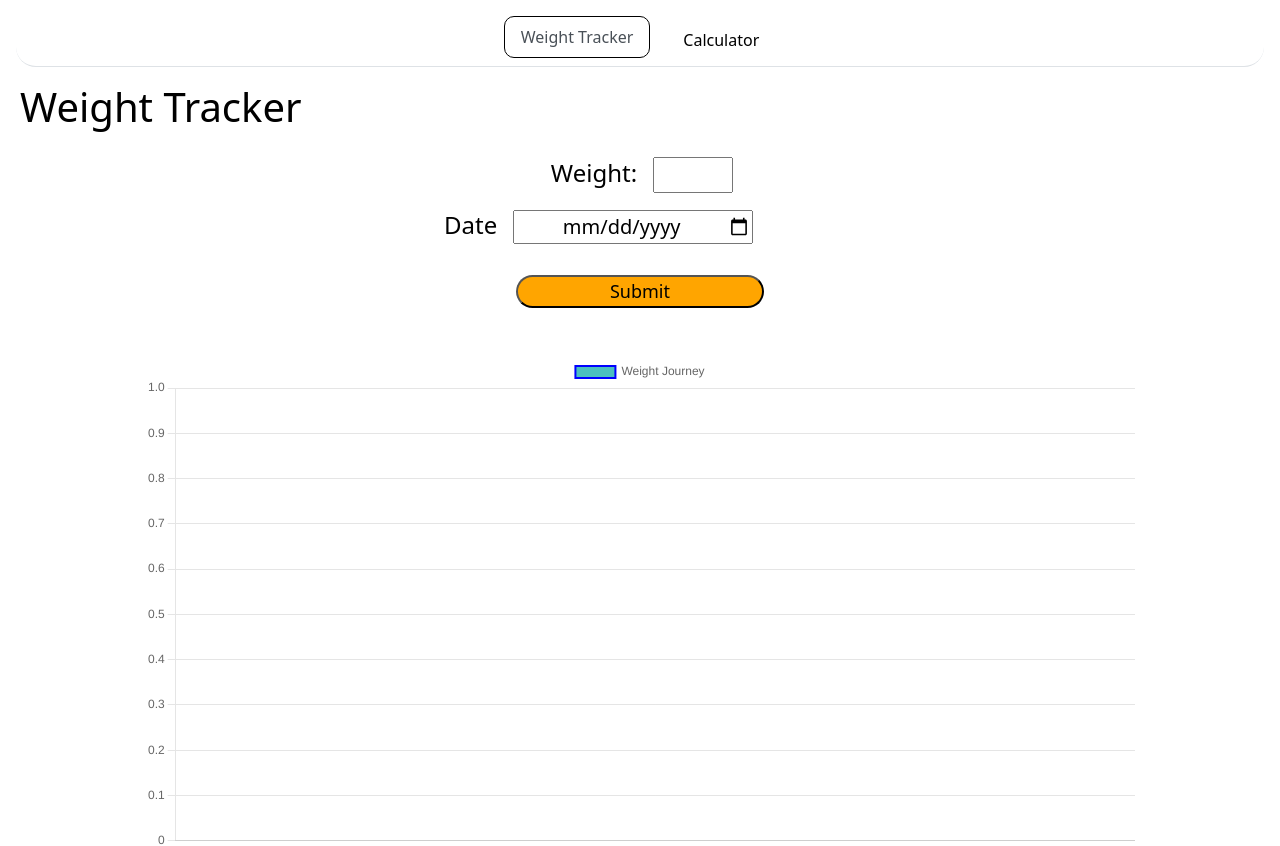
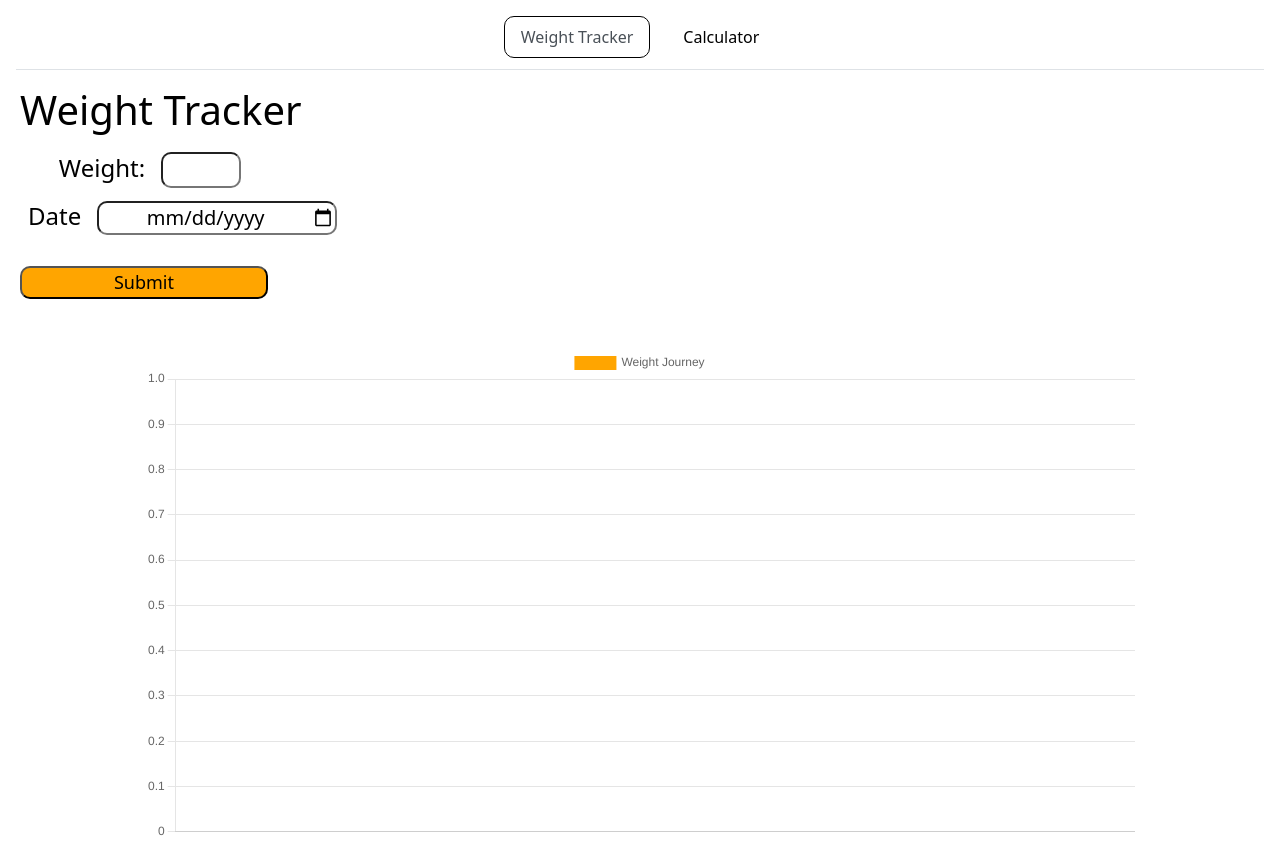
Before and after one commit to Bh00fie/Weight-Tracker, a React (Create React App) app: page /tracker in a window 1280 px wide. Shown: the top 846 px of the page. Built offline with nearby package versions, Linux system fonts and the light colour scheme.

Commit message:
made modification to styling, in Weight tracker sections needs to be aligned, footer needs to be aligned and have contributors name equally separated, in calculator, each section layout is a mess, refactoring is needed in addition to checking the API key for recipes

```diff
--- a/src/App.css
+++ b/src/App.css
@@ -6,7 +6,7 @@
     --buttonText: black;
 }
 * {
-    margin: 4px;
+    margin: 0.5vh;
     box-sizing: border-box;
 }
 
@@ -15,9 +15,13 @@ body {
     color: var(--textColour);
 }
 
+input, select{
+    border-radius: 10px;
+}
+
 button {
     width: 20%;
-    border-radius: 20px;
+    border-radius: 10px;
     background-color: var(--buttonColour);
     color: var(--buttonText);
 }
--- a/src/components/footer/footer.js
+++ b/src/components/footer/footer.js
@@ -42,7 +42,7 @@ function Footer() {
             </div>
 
           {/* Copyright */}
-          <div className="copyright text-light">Weight Tracker - All Right Reserved 2023</div>
+          <div className="copyright text-dark">Weight Tracker - All Right Reserved 2023</div>
         </footer>
       </div>
   );
--- a/src/components/navbar/navBar.css
+++ b/src/components/navbar/navBar.css
@@ -4,13 +4,12 @@
 }
 
 .icon .nav-link {
-    padding: 0.31vh 1.25vh 0.27vh 1.25vh
+    padding: 0.31vh 1.25vh 0.27vh 1.25vh;
 }
 
 .nav-tabs .nav-link.active {
     border: 1px solid var(--textColour);
     border-radius: 10px;
-    margin: 0.5vh;
     border-color: black;
 }
 
@@ -18,12 +17,13 @@
     color: var(--textColour);
     font-weight: 500;
     --bs-nav-link-hover-color: var(--buttonColour);
+    border-radius: 10px;
 }
 
 .nav-tabs{
     display: flex;
     justify-content: center;
     align-items: center;
-    border-radius: 20px;
-    margin-bottom: 2vh ;
+    padding-bottom: 1vh;
+    margin-bottom: 2vh;
 }
--- a/src/components/pages/Calculator.js
+++ b/src/components/pages/Calculator.js
@@ -84,7 +84,8 @@ function Calculator() {
     <div class="container">
   <div class="row">
     <div class="col-sm-12 border rounded">
-    <form>
+    <h1>Calorie Calculator</h1>
+    <form id="calorieForm">
       <div className="heightInput">
         <label htmlFor="NewHeight">Height:</label>
         <input id="NewHeight"
@@ -138,7 +139,6 @@ function Calculator() {
       <br></br>
       <button className="submitButton" onClick={submitData}>Submit</button>
     </form>
-      <h1>Calorie Calculator</h1>
     </div>
     <div class="col-sm-12 p-0 border rounded">
 
--- a/src/components/pages/Tracker.js
+++ b/src/components/pages/Tracker.js
@@ -36,13 +36,13 @@ const Tracker = () => {
         label: "Weight Journey",
         data: ChartData.map((data) => data.weight),
         backgroundColor: [
-          "rgba(75,192,192,1)",
+          "orange",
           "#ecf0f1",
           "#50AF95",
           "#f3ba2f",
           "#2a71d0",
         ],
-        borderColor: "blue",
+        borderColor: "orange",
         borderWidth: 2,
       },
     ],
--- a/src/components/pages/tracker.css
+++ b/src/components/pages/tracker.css
@@ -23,7 +23,7 @@
 
 .submitButton {
     width: 20%;
-    border-radius: 20px;
+    border-radius: 10px;
     background-color: orange;
     color: var(--buttonText);
     font-size: large;
@@ -68,7 +68,7 @@ td, .weightInput, .dateInput {
     color: var(--textColour);
 }
 
-form {
+#calorieForm {
     display: flex;
     flex-direction: column;
     justify-content: center;
--- a/src/components/sections/CalcGrid/CalcGrid.js
+++ b/src/components/sections/CalcGrid/CalcGrid.js
@@ -68,10 +68,10 @@ function CalcGrid() {
         extremeloss=(weightloss*0.67).toFixed();
       }
     const griddata= [
-        ['0kg/week (maintain)', weightloss],
-        ['0.25kg/week', mildloss],
-        ['0.5kg/week', loss],
-        ['1kg/week', extremeloss]
+        ['0 kg/week (maintain)', weightloss],
+        ['0.25 kg/week', mildloss],
+        ['0.5 kg/week', loss],
+        ['1 kg/week', extremeloss]
       ]
     const style= {
         container: {
@@ -89,7 +89,7 @@ function CalcGrid() {
         th: {
           'background-color': 'rgba(0, 0, 0, 0.1)',
 
-          color: 'rgb(10, 206, 131)',
+          color: 'orange',
 
           'border-bottom': '2px solid #ccc',
 
```
Also changed, not shown: public/index.html (+1 -13 lines).
